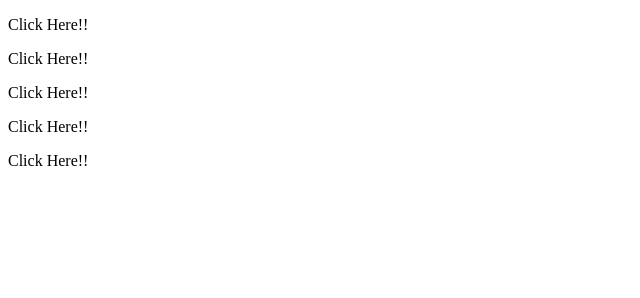
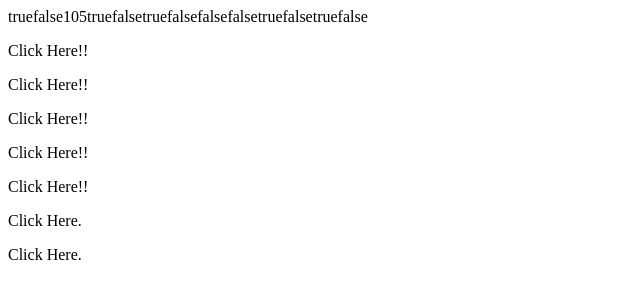
Before and after one commit to kevinkeng7/JavaScript-Projects, a plain HTML site: page Basic JavaScript Projects/Project5_comparisons_type_coercion/index.html in a window 1280 px wide. Shown: the whole page, without its empty margins (0-640 px from the left). Drawn offline with Linux system fonts and the light colour scheme.

Commit message:
Add files via upload

```diff
--- a/Basic JavaScript Projects/Project5_comparisons_type_coercion/JS/main.js
+++ b/Basic JavaScript Projects/Project5_comparisons_type_coercion/JS/main.js
@@ -29,3 +29,46 @@ function my_Function4()  {
 //document.write(2E310);
 
 //document.write(-3E310);
+
+document.write(10 > 2);
+document.write(10 < 2);
+
+console.log(12 + 12);
+
+document.write("10" + 5);
+
+console.log(10 < 2);
+
+document.write(10==10);
+
+document.write(3==11);
+
+
+A = 10;
+B = 10;
+document.write(A === B);
+
+C = 10;
+D = "five";
+document.write(C === D);
+
+E = 10;
+F = "ten";
+document.write(E === F);
+
+G = 10;
+H = 9;
+document.write (G === H);
+
+document.write(5 > 2 && 10 > 4);
+document.write(5 > 10 && 10 > 4);
+document.write(5 > 10 || 10 > 4);
+document.write(5 > 10 || 10 > 20);
+
+function not_Function0() {
+    document.getElementById("Not0").innerHTML = !(20 > 10);
+}
+
+function not_Function1() {
+    document.getElementById("Not1").innerHTML = !(5 > 10);
+}
--- a/Basic JavaScript Projects/Project5_comparisons_type_coercion/index.html
+++ b/Basic JavaScript Projects/Project5_comparisons_type_coercion/index.html
@@ -2,7 +2,7 @@
 <html lang="en">
     <head>
         <meta charset="utf-8">
-        <title>Comparison Coercion</title>
+        <title>Comparison Type Coercion</title>
         <script src="JS/main.js"></script>
 
     </head>
@@ -14,6 +14,10 @@
             <p id="Test3" onclick="my_Function3()">Click Here!!</p>
             <p id="Test4" onclick="my_Function4()">Click Here!!</p>
 
+            <p id="Not0" onclick="not_Function0()">Click Here.</p>
+
+            <p id="Not1" onclick="not_Function1()">Click Here.</p>
+
     </body>
 
 </html>
```
